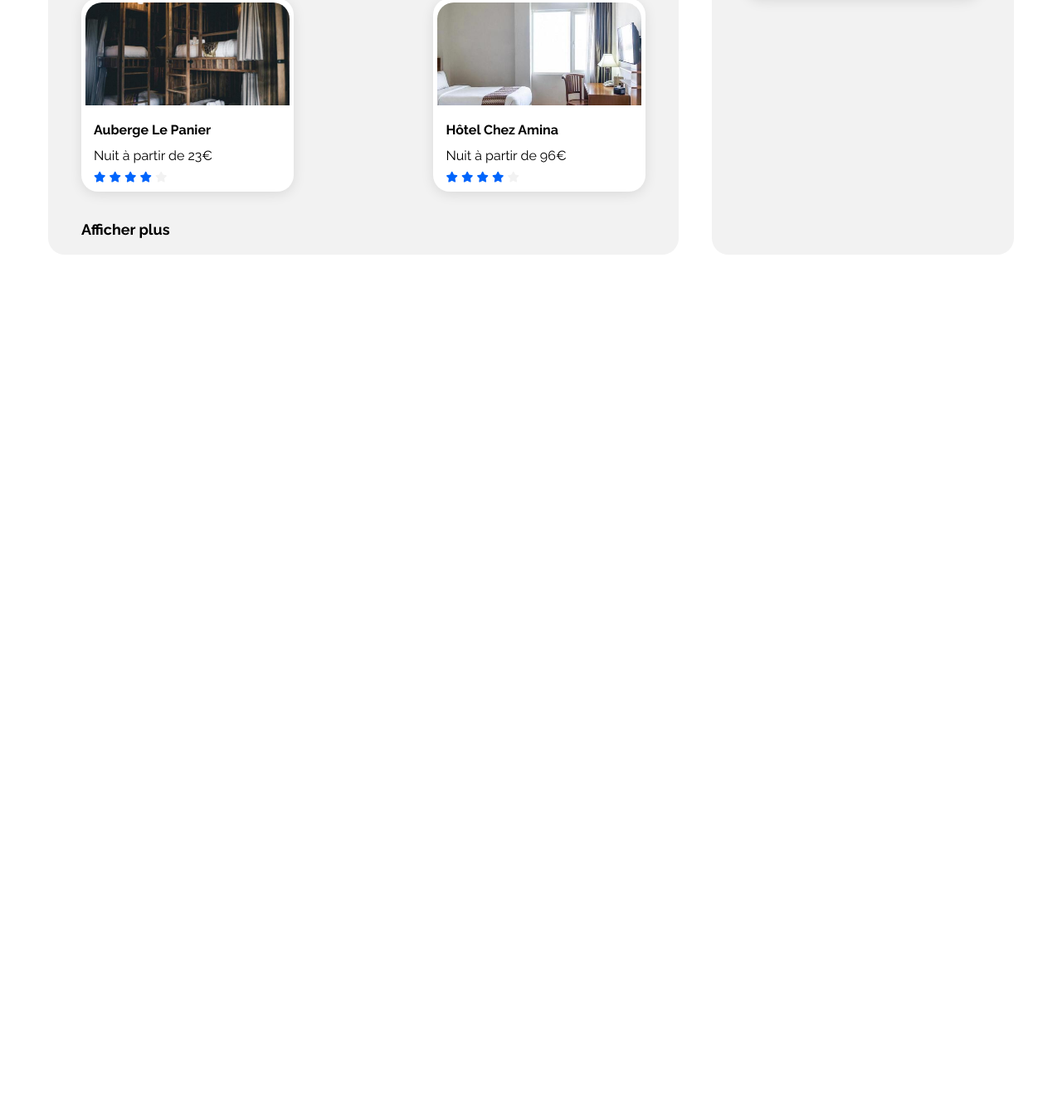
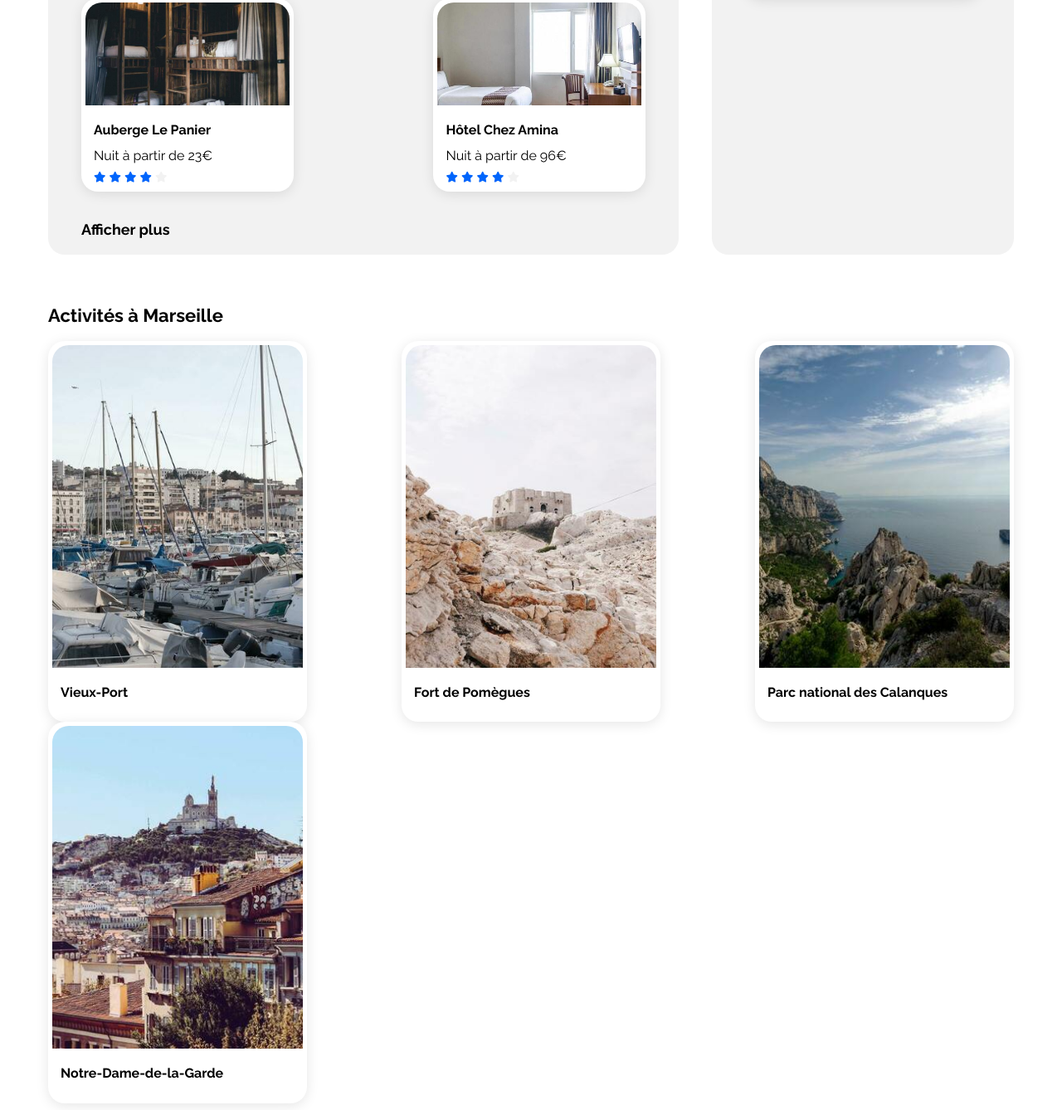
Before and after one commit to CDS-Annabelle/Booki, a plain HTML site: page index.html in a window 1280 px wide. Shown: the part 1052-2390 px from the top of the page at 83% size. Before the commit the page ends 1367 px from the top, so only its background shows below. Drawn offline with Linux system fonts and the light colour scheme.

Commit message:
dev activités

```diff
--- a/index.html
+++ b/index.html
@@ -197,10 +197,37 @@
             </section>
         </div>
 
-
+        <div id="activites">
             <section>
-
+                    <h2>Activités à Marseille</h2>
+                    <div class="card">
+                            <article class="card-activites">
+                                <img src="images/activites/4_small/reno-laithienne-QUgJhdY5Fyk-unsplash.jpg" alt="Vieux Port Marseille">
+                                <div class="container">
+                                    <h3>Vieux-Port</h3>
+                                </div>
+                            </article>
+                            <article class="card-activites">
+                                <img src="images/activites/4_small/paul-hermann-QFTrLdQIRhI-unsplash.jpg" alt="Fort de Pomègues Marseille">
+                                <div class="container">
+                                    <h3>Fort de Pomègues</h3>
+                                </div>
+                            </article>
+                            <article class="card-activites">
+                                <img src="images/activites/4_small/kilyan-sockalingum-NR8-cBCN3aI-unsplash.jpg" alt="Parc national des Calanques Marseille">
+                                <div class="container">
+                                    <h3>Parc national des Calanques</h3>
+                                </div>
+                            </article>
+                            <article class="card-activites">
+                                <img src="images/activites/4_small/florian-wehde-xW9e8gdotxI-unsplash.jpg" alt="Notre Dame de la Garde Marseille">
+                                <div class="container">
+                                    <h3>Notre-Dame-de-la-Garde</h3>
+                                </div>
+                            </article>
+                    </div>
             </section>
+        </div>
         </main>
 
         <footer>
```
